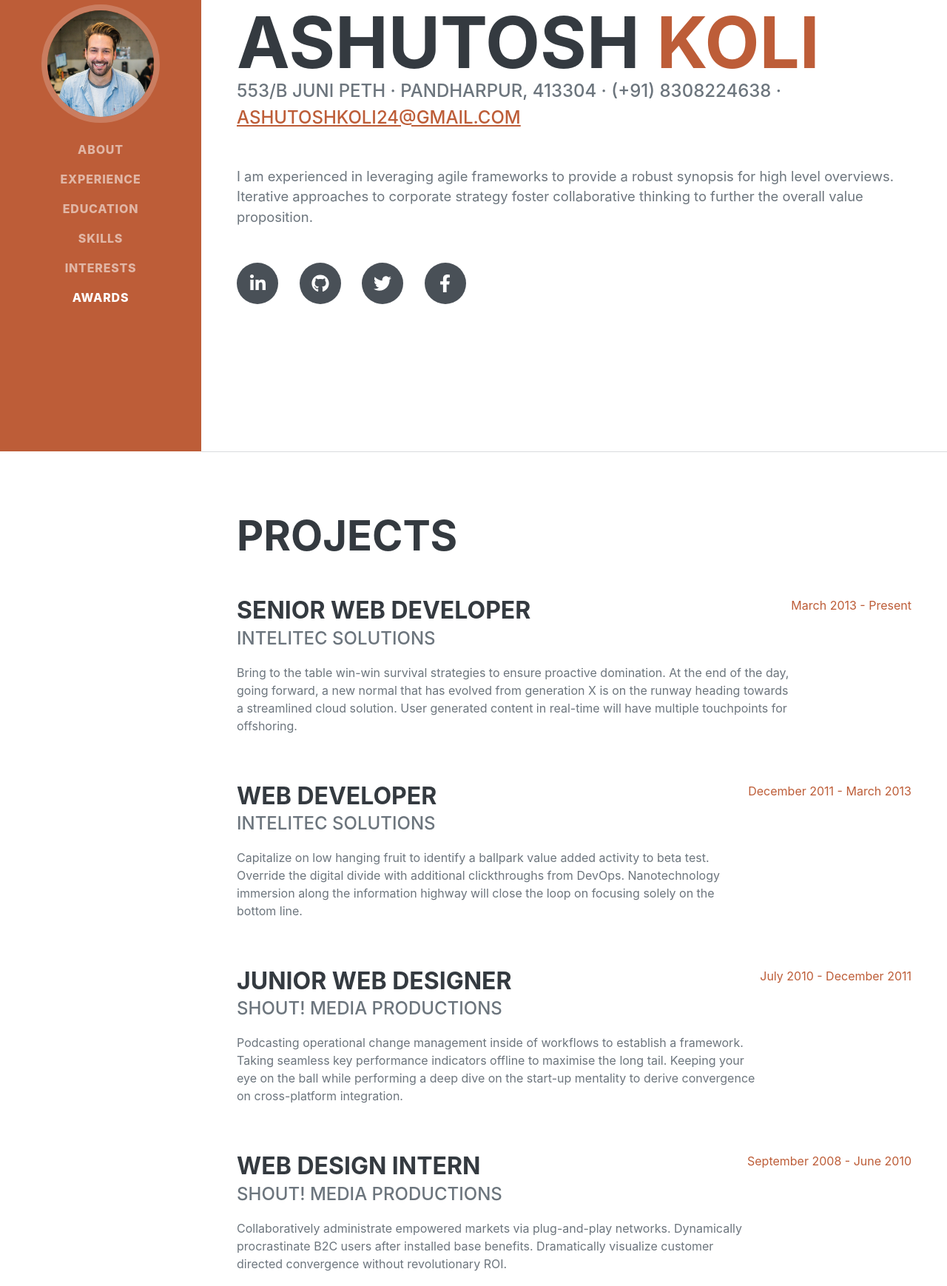
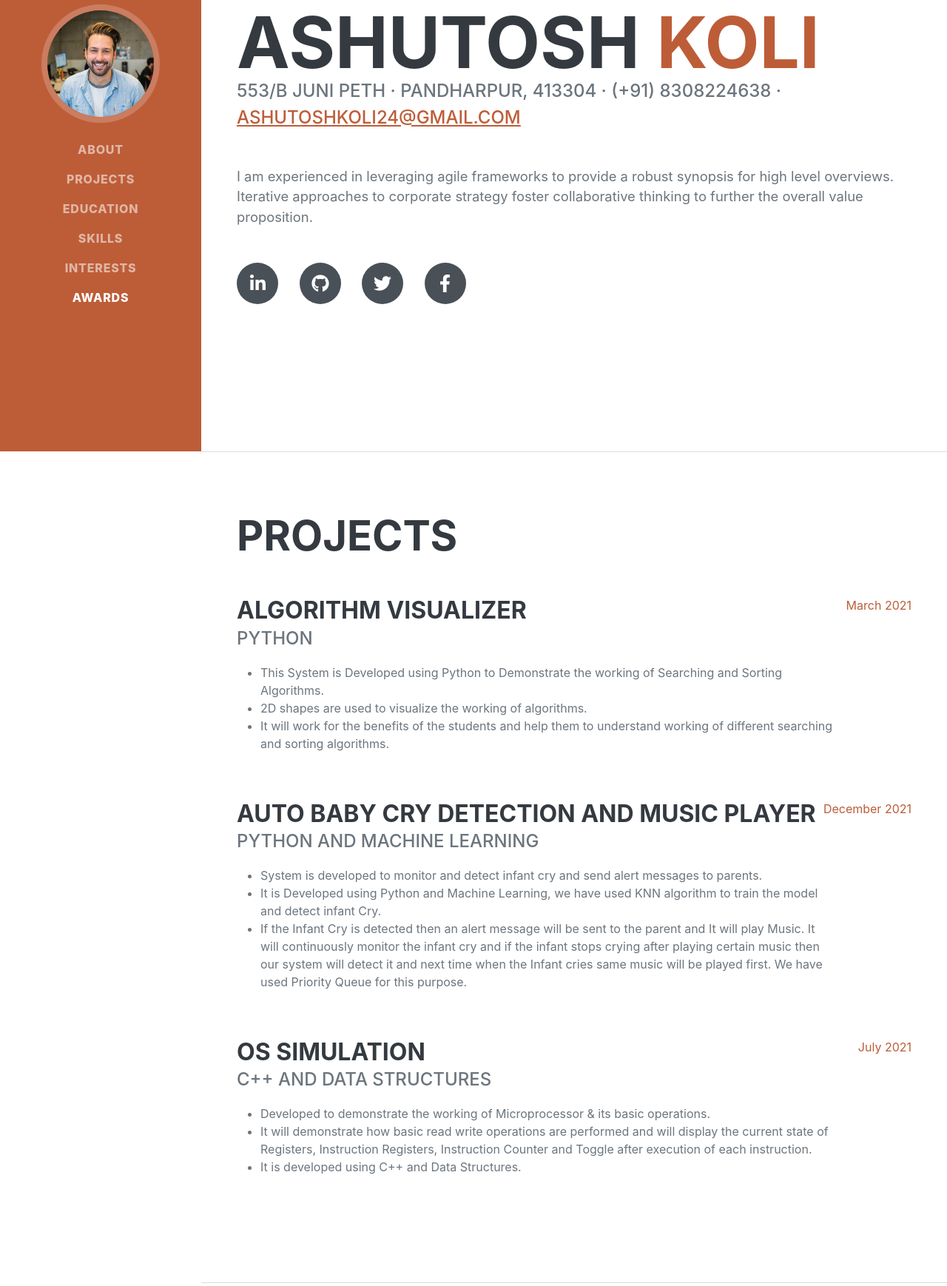
Before and after one commit to Ashu4638/Portfolio, a PHP site: page / in a window 1280 px wide. Shown: the part 190-1928 px from the top of the page at 74% size. Run offline with PHP 8.4, Linux system fonts and the light colour scheme; some web fonts are replaced.

Commit message:
Modified

```diff
--- a/index.php
+++ b/index.php
@@ -26,7 +26,7 @@
             <div class="collapse navbar-collapse" id="navbarResponsive">
                 <ul class="navbar-nav">
                     <li class="nav-item"><a class="nav-link js-scroll-trigger" href="#about">About</a></li>
-                    <li class="nav-item"><a class="nav-link js-scroll-trigger" href="#experience">Experience</a></li>
+                    <li class="nav-item"><a class="nav-link js-scroll-trigger" href="#experience">Projects</a></li>
                     <li class="nav-item"><a class="nav-link js-scroll-trigger" href="#education">Education</a></li>
                     <li class="nav-item"><a class="nav-link js-scroll-trigger" href="#skills">Skills</a></li>
                     <li class="nav-item"><a class="nav-link js-scroll-trigger" href="#interests">Interests</a></li>
@@ -49,8 +49,8 @@
                     </div>
                     <p class="lead mb-5">I am experienced in leveraging agile frameworks to provide a robust synopsis for high level overviews. Iterative approaches to corporate strategy foster collaborative thinking to further the overall value proposition.</p>
                     <div class="social-icons">
-                        <a class="social-icon" href="#!"><i class="fab fa-linkedin-in"></i></a>
-                        <a class="social-icon" href="#!"><i class="fab fa-github"></i></a>
+                        <a class="social-icon" href="https://www.linkedin.com/in/ashutosh-koli-283a64210/"><i class="fab fa-linkedin-in"></i></a>
+                        <a class="social-icon" href="https://github.com/Ashu4638"><i class="fab fa-github"></i></a>
                         <a class="social-icon" href="#!"><i class="fab fa-twitter"></i></a>
                         <a class="social-icon" href="#!"><i class="fab fa-facebook-f"></i></a>
                     </div>
@@ -63,35 +63,40 @@
                     <h2 class="mb-5">Projects</h2>
                     <div class="d-flex flex-column flex-md-row justify-content-between mb-5">
                         <div class="flex-grow-1">
-                            <h3 class="mb-0">Senior Web Developer</h3>
-                            <div class="subheading mb-3">Intelitec Solutions</div>
-                            <p>Bring to the table win-win survival strategies to ensure proactive domination. At the end of the day, going forward, a new normal that has evolved from generation X is on the runway heading towards a streamlined cloud solution. User generated content in real-time will have multiple touchpoints for offshoring.</p>
+                            <h3 class="mb-0">Algorithm Visualizer</h3>
+                            <div class="subheading mb-3">Python</div>
+                            <ul>
+                                <li>This System is Developed using Python to Demonstrate the working of Searching and Sorting Algorithms. </li>
+                                <li>2D shapes are used to visualize the working of algorithms.</li>
+                                <li>It will work for the benefits of the students and help them to understand working of different searching and sorting algorithms. </li>
+                            </ul>
                         </div>
-                        <div class="flex-shrink-0"><span class="text-primary">March 2013 - Present</span></div>
+                        <div class="flex-shrink-0"><span class="text-primary">March 2021</span></div>
                     </div>
                     <div class="d-flex flex-column flex-md-row justify-content-between mb-5">
                         <div class="flex-grow-1">
-                            <h3 class="mb-0">Web Developer</h3>
-                            <div class="subheading mb-3">Intelitec Solutions</div>
-                            <p>Capitalize on low hanging fruit to identify a ballpark value added activity to beta test. Override the digital divide with additional clickthroughs from DevOps. Nanotechnology immersion along the information highway will close the loop on focusing solely on the bottom line.</p>
+                            <h3 class="mb-0">Auto Baby Cry Detection and Music Player</h3>
+                            <div class="subheading mb-3">Python and Machine Learning</div>
+                            <ul>
+                                <li>System is developed to monitor and detect infant cry and send alert messages to parents. </li>
+                                <li>It is Developed using Python and Machine Learning, we have used KNN algorithm to train the model and detect infant Cry.</li>
+                                <li>If the Infant Cry is detected then an alert message will be sent to the parent and It will play Music. It will continuously monitor the infant cry and if the infant stops crying after playing certain music then our system will detect it and next time when the Infant cries same music will be played first. We have used Priority Queue for this purpose. </li>
+                            </ul>
                         </div>
-                        <div class="flex-shrink-0"><span class="text-primary">December 2011 - March 2013</span></div>
+                        <div class="flex-shrink-0"><span class="text-primary">December 2021</span></div>
                     </div>
                     <div class="d-flex flex-column flex-md-row justify-content-between mb-5">
                         <div class="flex-grow-1">
-                            <h3 class="mb-0">Junior Web Designer</h3>
-                            <div class="subheading mb-3">Shout! Media Productions</div>
-                            <p>Podcasting operational change management inside of workflows to establish a framework. Taking seamless key performance indicators offline to maximise the long tail. Keeping your eye on the ball while performing a deep dive on the start-up mentality to derive convergence on cross-platform integration.</p>
+                            <h3 class="mb-0">OS Simulation</h3>
+                            <div class="subheading mb-3">C++ and Data Structures</div>
+                            <ul>
+                                <li>Developed to demonstrate the working of Microprocessor & its basic operations.</li>
+                                <li>It will demonstrate how basic read write operations are performed and will display the current state of
+Registers, Instruction Registers, Instruction Counter and Toggle after execution of each instruction.</li>
+                                <li>It is developed using C++ and Data Structures. </li>
+                            </ul>
                         </div>
-                        <div class="flex-shrink-0"><span class="text-primary">July 2010 - December 2011</span></div>
-                    </div>
-                    <div class="d-flex flex-column flex-md-row justify-content-between">
-                        <div class="flex-grow-1">
-                            <h3 class="mb-0">Web Design Intern</h3>
-                            <div class="subheading mb-3">Shout! Media Productions</div>
-                            <p>Collaboratively administrate empowered markets via plug-and-play networks. Dynamically procrastinate B2C users after installed base benefits. Dramatically visualize customer directed convergence without revolutionary ROI.</p>
-                        </div>
-                        <div class="flex-shrink-0"><span class="text-primary">September 2008 - June 2010</span></div>
+                        <div class="flex-shrink-0"><span class="text-primary">July 2021</span></div>
                     </div>
                 </div>
             </section>
```
